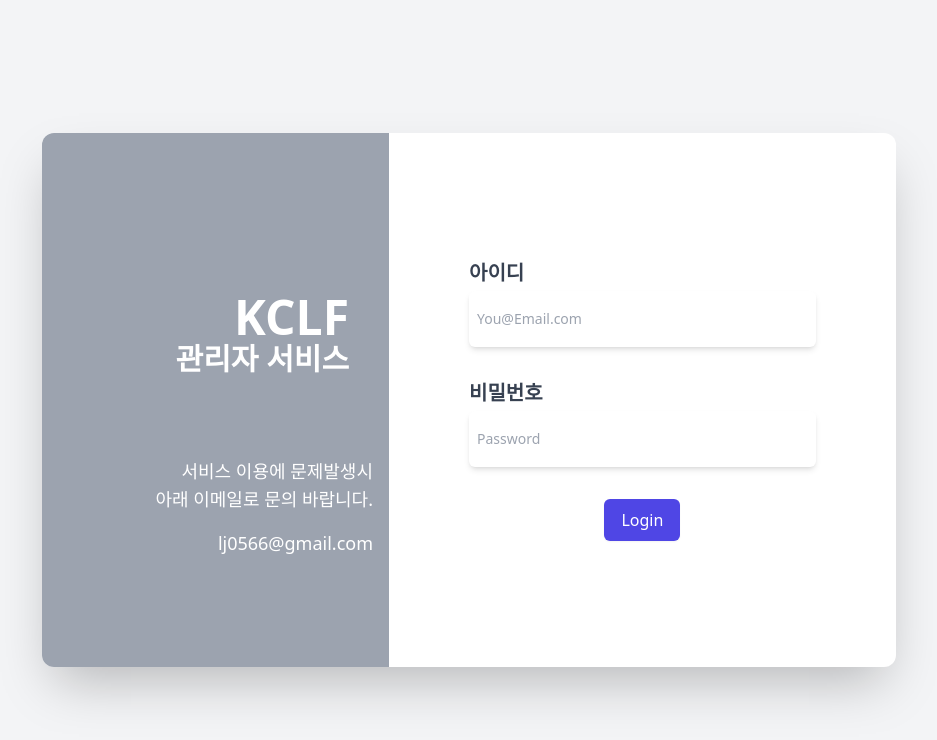
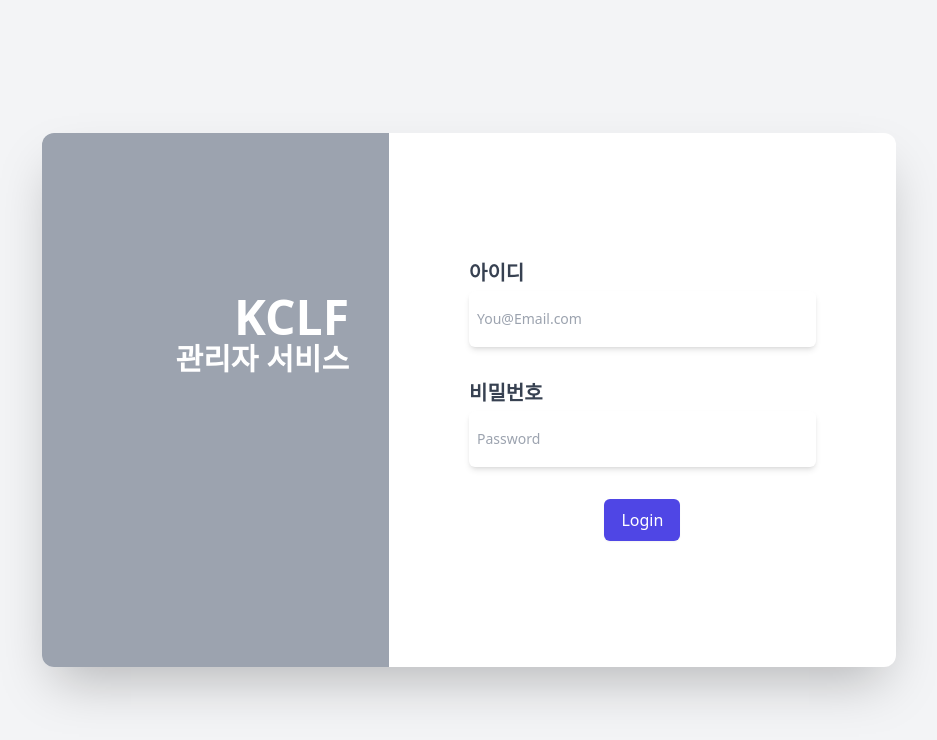
Before and after one commit to mandoong/kclf-project-front, a Vue app: page /_admin/login in a window 1280 px wide. Shown: the top 740 px of the page, without its empty margins (171-1108 px from the left). Built offline with nearby package versions, Linux system fonts and the light colour scheme.

Commit message:
feat: 투표 종료 날짜 시 결과 페이지 이동

```diff
--- a/src/router/index.js
+++ b/src/router/index.js
@@ -12,6 +12,7 @@ import CreateCharacter from "../views/management/CreateCharacter.vue";
 import axios from "axios";
 import { Auth, Service } from "../service/Repository";
 import { API } from "../service/API";
+import dayjs from "dayjs";
 // import Login from "../views/LoginView.vue";
 
 const router = createRouter({
@@ -33,7 +34,6 @@ const router = createRouter({
       path: "/vote/result",
       name: "voteResult",
       component: VoteResultView,
-      meta: { voteAt: true },
     },
     {
       path: "/vote/rank",
@@ -97,13 +97,19 @@ router.beforeEach(async (to, from, next) => {
     } else {
       next("/_admin/login");
     }
+  } else if (to.meta.voteAt) {
+    const result = await Service.GetDocumentSetting();
+    const voteEndDate = result.data.vote_at;
+    const now = dayjs();
+    let daydiff = dayjs(voteEndDate).diff(now, "day", true);
+
+    if (daydiff <= 0) {
+      next("/vote/result");
+    } else {
+      next();
+    }
   } else {
     next();
-  }
-  // const result = await Service.GetDocumentSetting();
-  // const voteEndDate = result.data.vote_at;
-
-  if (to.meta.voteAt) {
   }
 });
 
--- a/src/views/LoginView.vue
+++ b/src/views/LoginView.vue
@@ -9,11 +9,6 @@
         >
           <div class="text-5xl">KCLF</div>
           <div>관리자 서비스</div>
-        </div>
-        <div class="w-full mt-20 text-end text-lg px-4">
-          <div>서비스 이용에 문제발생시</div>
-          <div>아래 이메일로 문의 바랍니다.</div>
-          <div class="mt-4">lj0566@gmail.com</div>
         </div>
         <div></div>
       </div>
```
